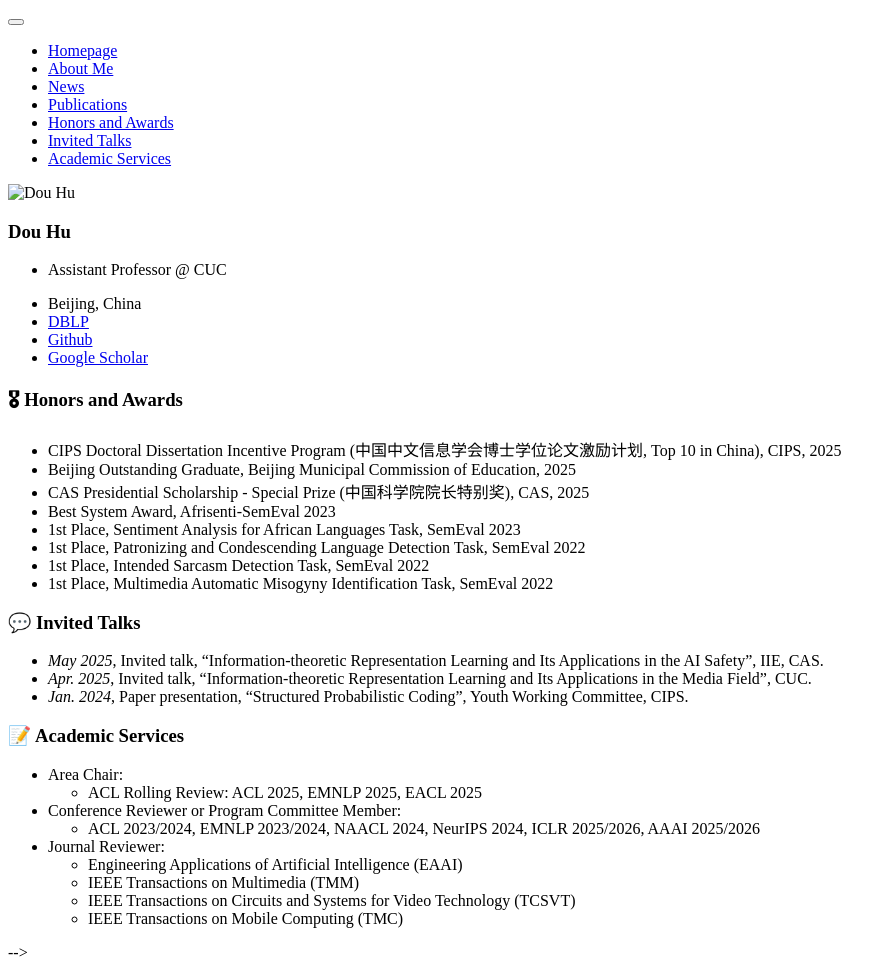
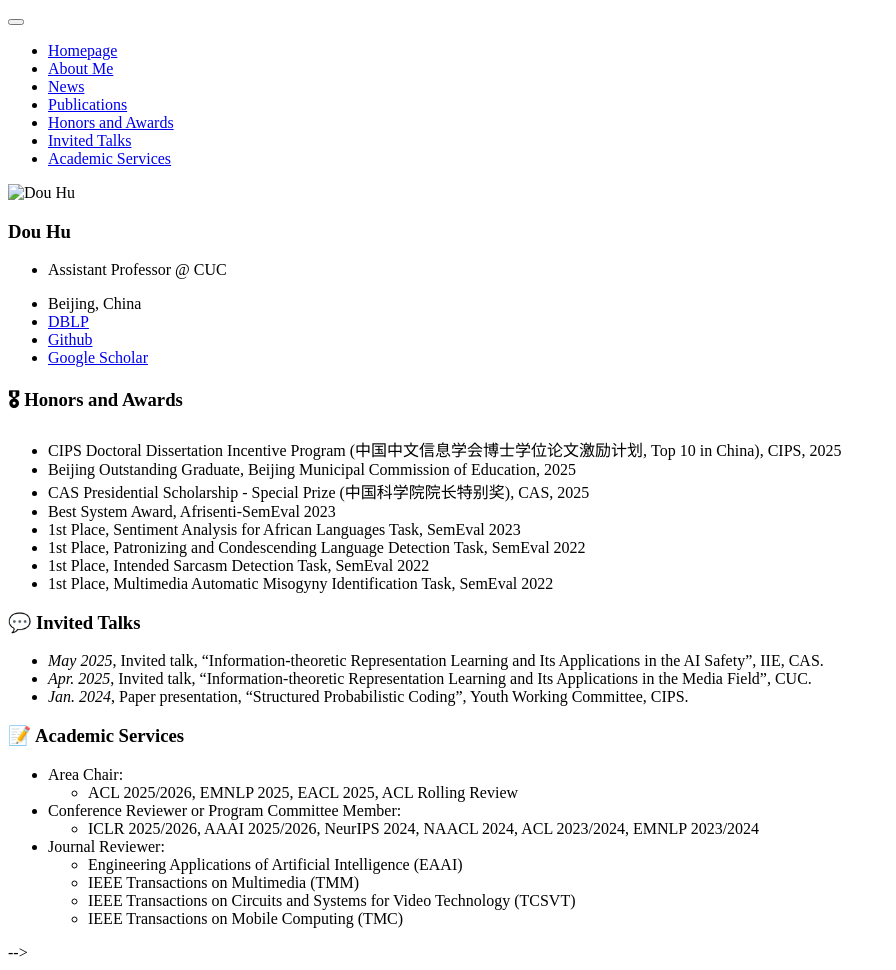
Before and after one commit to hudou95/hudou95.github.io, a Jekyll site: the page built from _pages/includes/others.md, in a window 1280 px wide. Shown: the whole page, without its empty margins (0-896 px from the left). Built offline with Jekyll 4.4.1, drawn with Linux system fonts in a browser that asks for light colours; our own code applies the rules of GitHub Pages for plain Markdown files.

Commit message:
update page

```diff
--- a/_pages/includes/others.md
+++ b/_pages/includes/others.md
@@ -17,9 +17,9 @@
 # 📝 Academic Services
 
 - Area Chair:
-    - ACL Rolling Review: ACL 2025, EMNLP 2025, EACL 2025
+    - ACL 2025/2026, EMNLP 2025, EACL 2025, ACL Rolling Review
 - Conference Reviewer or Program Committee Member:
-    - ACL 2023/2024, EMNLP 2023/2024, NAACL 2024, NeurIPS 2024, ICLR 2025/2026, AAAI 2025/2026
+    - ICLR 2025/2026, AAAI 2025/2026, NeurIPS 2024, NAACL 2024, ACL 2023/2024, EMNLP 2023/2024
 - Journal Reviewer:
     - Engineering Applications of Artificial Intelligence (EAAI)
     - IEEE Transactions on Multimedia (TMM)
```
Also changed, not shown: _pages/includes/news.md (+1 -0 lines), _pages/includes/pub.md (+3 -0 lines).
